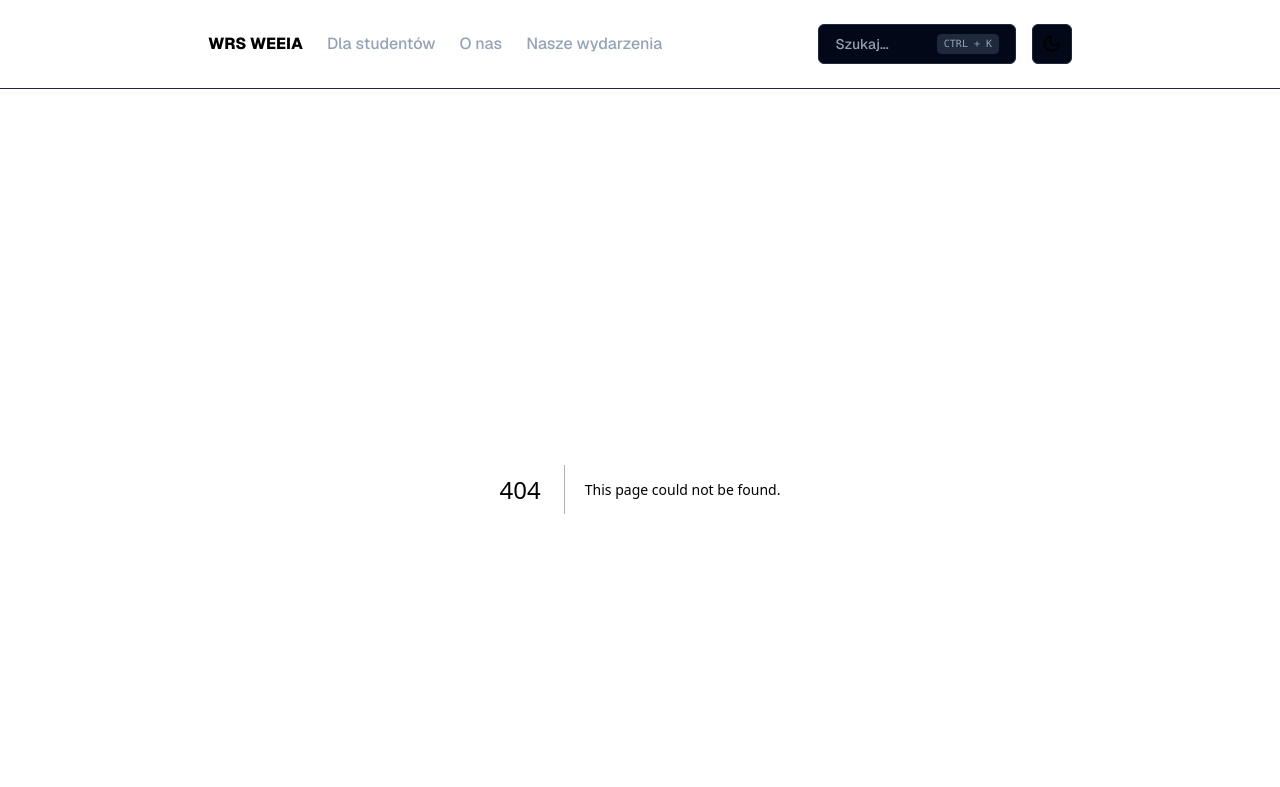
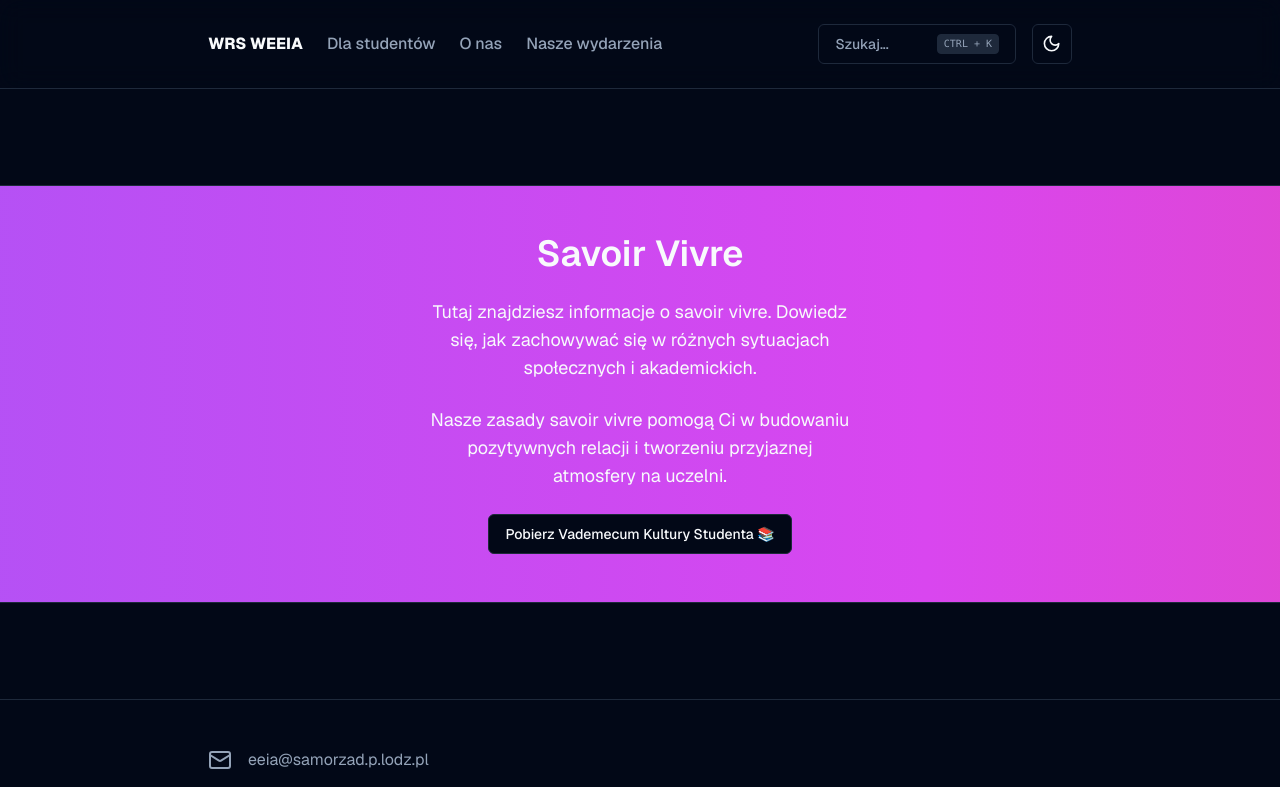
Before and after one commit to WRS-WEEIA-IT/WRS-Website, a Next.js app: page /info/savoir-vivre in a window 1280 px wide. Before the commit this address had no page. Shown: the top 787 px of the page. Built offline with nearby package versions, Linux system fonts and the light colour scheme.

Commit message:
Add savoir vivre page redirect

```diff
--- /dev/null
+++ b/app/api/savoir-vivre/route.ts
@@ -0,0 +1,27 @@
+import { getDownloadURL, ref } from 'firebase/storage';
+import { appDb, appStorage } from '@/lib/config/firebase';
+import { doc, getDoc } from 'firebase/firestore/lite';
+import { NextResponse } from 'next/server';
+import StatusCodes from 'http-status-codes';
+
+export async function GET() {
+    try {
+        const documentRef = doc(appDb, 'documents', 'savoir-vivre');
+        const document = await getDoc(documentRef);
+        const documentData = document.data();
+
+        if (!documentData) {
+            return NextResponse.json({ error: 'Document not found' }, { status: StatusCodes.NOT_FOUND });
+        }
+
+        const documentStoragePath = documentData.storagePath;
+        const documentRefStorage = ref(appStorage, documentStoragePath);
+        const documentUrl = await getDownloadURL(documentRefStorage);
+
+        // Redirect the client to the Firebase Storage URL
+        return NextResponse.redirect(documentUrl);
+    } catch (error) {
+        console.error('Error fetching PDF:', error);
+        return NextResponse.json({ error: 'Internal server error' }, { status: StatusCodes.INTERNAL_SERVER_ERROR });
+    }
+}
--- /dev/null
+++ b/app/info/savoir-vivre/[sections]/SaviorVivreSection.tsx
@@ -0,0 +1,29 @@
+import Link from 'next/link';
+import { Button } from '@/components/ui/button';
+
+const SavoirVivreSection = () => {
+    return (
+        <section
+            id='savoir-vivre'
+            className='py-12 flex flex-col bg-gradient-to-r from-purple-500 via-fuchsia-500 to-pink-500 bg-[size:200%] gap-6 my-24 border-y animate-background-pulse'
+        >
+            <div className='flex flex-col items-center gap-6 site-container text-background dark:text-foreground text-center'>
+                <p className='text-4xl font-semibold'>Savoir Vivre</p>
+                <p className='text-lg text-center md:w-1/2'>
+                    Tutaj znajdziesz informacje o savoir vivre. Dowiedz się, jak zachowywać się w różnych sytuacjach społecznych i
+                    akademickich.
+                </p>
+                <p className='text-lg text-center md:w-1/2'>
+                    Nasze zasady savoir vivre pomogą Ci w budowaniu pozytywnych relacji i tworzeniu przyjaznej atmosfery na uczelni.
+                </p>
+                <Link href='/api/savoir-vivre'>
+                    <Button variant='outline' className='w-max text-foreground'>
+                        Pobierz Vademecum Kultury Studenta 📚
+                    </Button>
+                </Link>
+            </div>
+        </section>
+    );
+};
+
+export default SavoirVivreSection;
--- /dev/null
+++ b/app/info/savoir-vivre/page.tsx
@@ -0,0 +1,11 @@
+import SavoirVivreSection from './[sections]/SaviorVivreSection';
+
+const SavoirVivrePage = () => {
+    return (
+        <div>
+            <SavoirVivreSection />
+        </div>
+    );
+};
+
+export default SavoirVivrePage;
--- a/package.json
+++ b/package.json
@@ -22,6 +22,7 @@
         "date-fns": "^2.30.0",
         "firebase": "^10.10.0",
         "geist": "^1.1.0",
+        "http-status-codes": "^2.3.0",
         "lucide-react": "^0.292.0",
         "next": "14.0.2",
         "next-themes": "^0.2.1",
```
Also changed, not shown: 1 other file (tests, documents, lock files or other folders).
